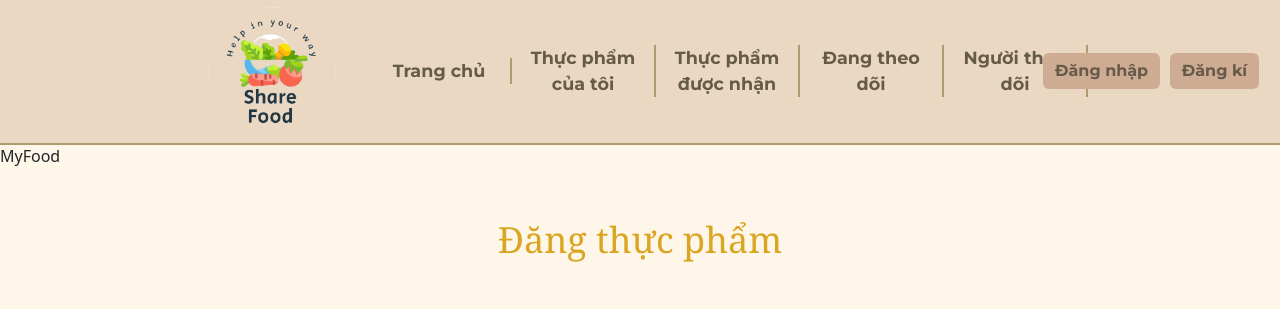
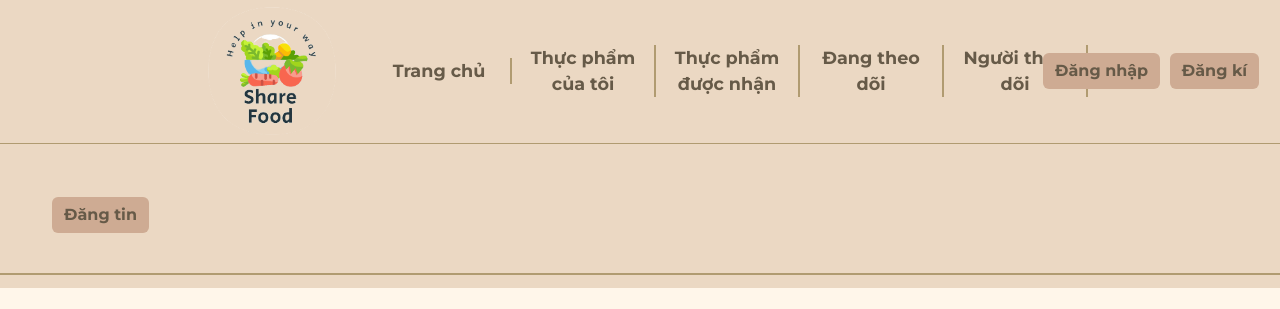
Before and after one commit to quyenUit/Frontend_ShareFood_Project, a React (Create React App) app in the folder share-food-pwa-app/: page /myfood in a window 1280 px wide. Shown: the top 309 px of the page. Built offline with nearby package versions, Linux system fonts and the light colour scheme.

Commit message:
upload search, toggle, button, fost food

```diff
--- /dev/null
+++ b/share-food-pwa-app/src/components/Body/Utils/ButtonFood.js
@@ -0,0 +1,23 @@
+import React from "react";
+import Button from "react-bootstrap/Button";
+import Container from "react-bootstrap/Container";
+import Navbar from "react-bootstrap/Navbar";
+const ButtonFood = () => {
+  return (
+    <Navbar expand="lg" className="Nav-search-bg">
+      <Container fluid>
+        <Navbar.Collapse id="navbarScroll">
+          <div>
+            <Button
+              variant="outline-primary"
+              style={{ display: "flex", margin: "40px" }}
+            >
+              Đăng tin
+            </Button>
+          </div>
+        </Navbar.Collapse>
+      </Container>
+    </Navbar>
+  );
+};
+export default ButtonFood;
--- a/share-food-pwa-app/src/pages/Home.js
+++ b/share-food-pwa-app/src/pages/Home.js
@@ -1,4 +1,3 @@
-import NavbarPage from "../components/Header/navbarPage";
 import CarouselFood from "../components/Body/Carousel";
 import SearchFood from "../components/Body/Utils/SearchFood";
 import Store from "../components/Body/Store";
--- a/share-food-pwa-app/src/pages/MyFood.js
+++ b/share-food-pwa-app/src/pages/MyFood.js
@@ -1,10 +1,11 @@
 import React from "react";
 import PostFood from "../components/Body/PostFood.js";
+import ButtonFood from "../components/Body/Utils/ButtonFood.js";
 
 const MyFood = () => {
   return (
     <div>
-      MyFood
+      <ButtonFood />
       <PostFood />
     </div>
   );
```
